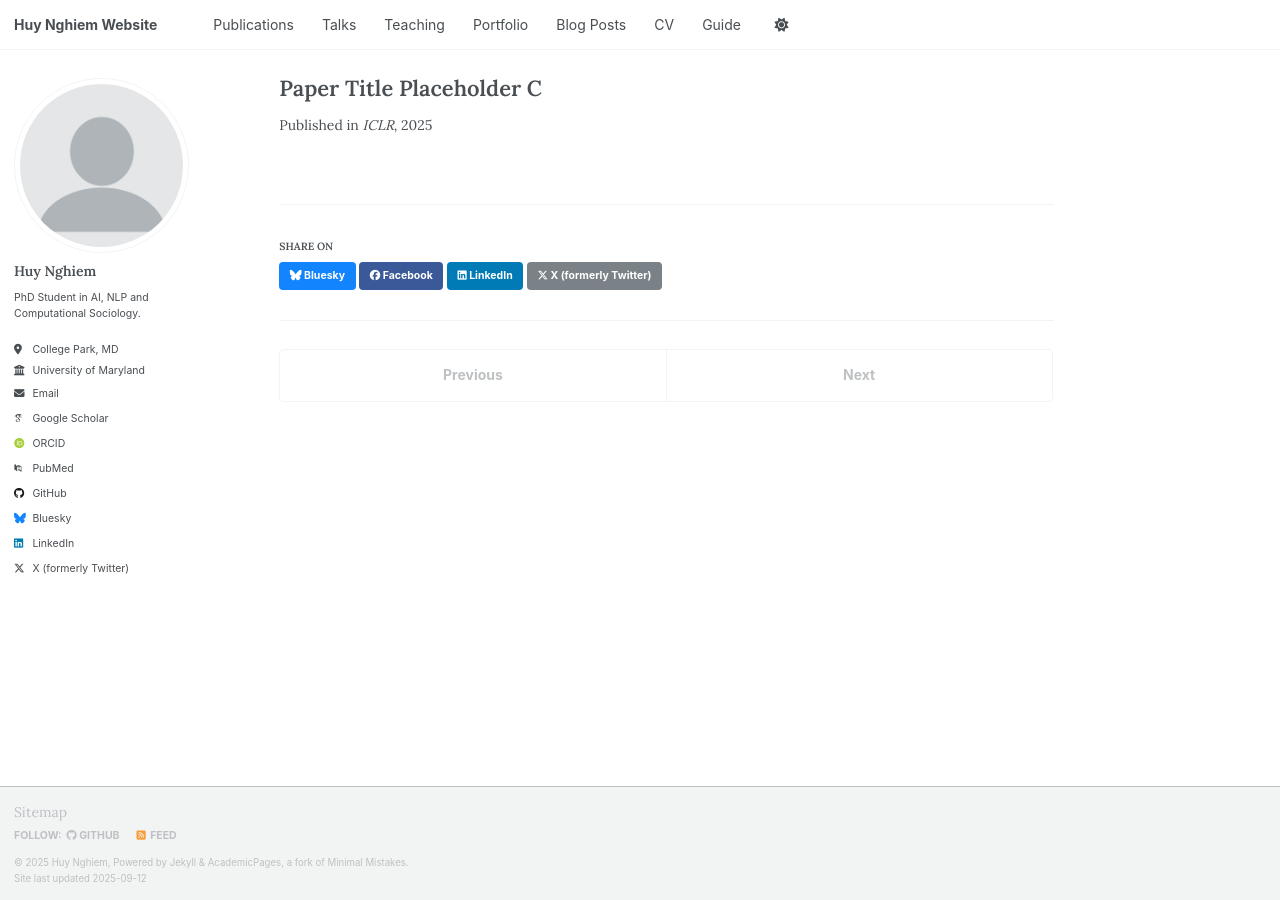
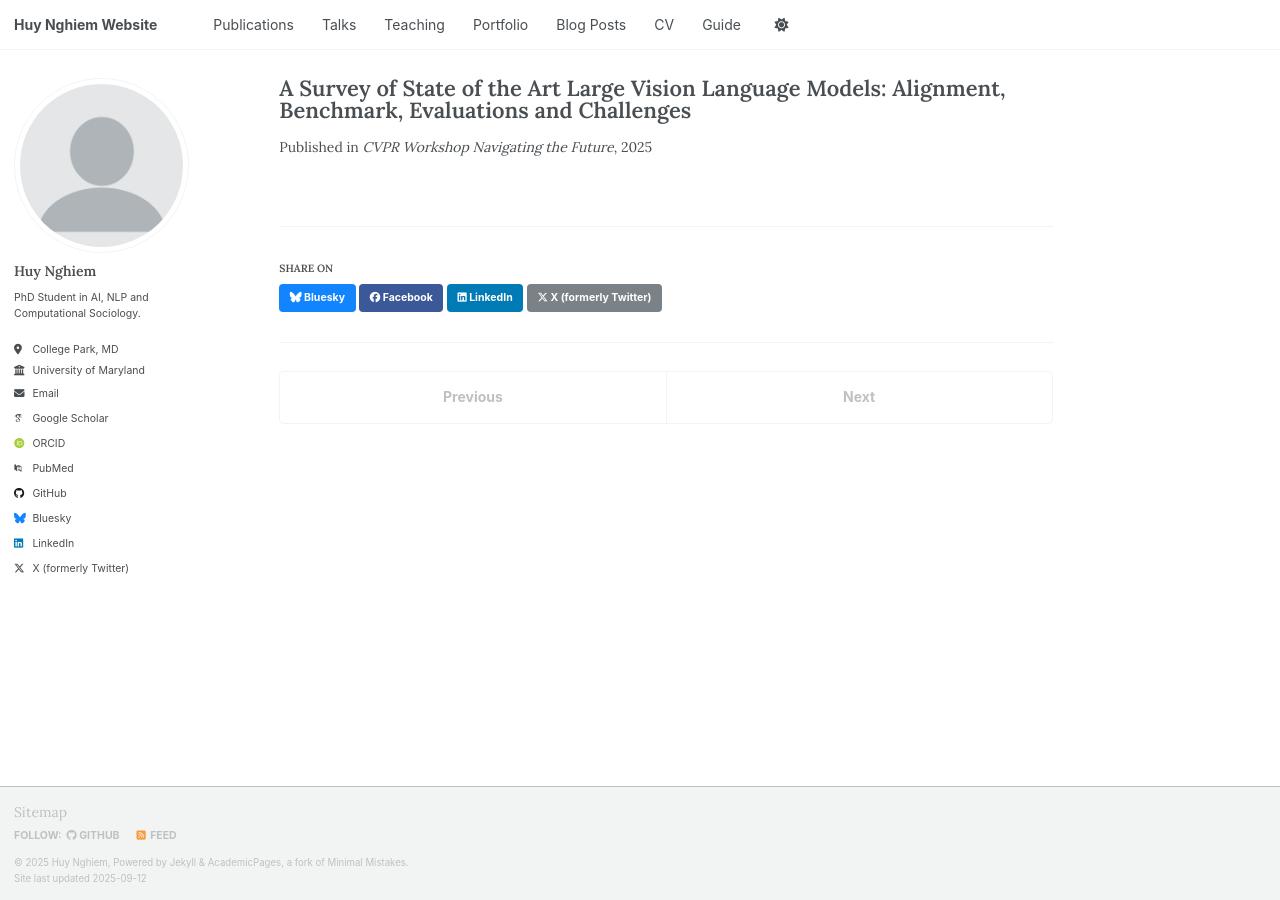
Before and after one commit to hnghiem-nlp/hnghiem-nlp.github.io, a Jekyll site: the page built from _publications/2025-placeholder-4.md, in a window 1280 px wide. Built offline with Jekyll 4.4.1, drawn with Linux system fonts in a browser that asks for light colours; some web fonts are replaced; a script that is not in the unit is left out.

Commit message:
fix links'

```diff
--- a/_config.yml
+++ b/_config.yml
@@ -37,7 +37,7 @@ author:
   googlescholar    : "https://scholar.google.com/citations?user=dDDHNL0AAAAJ"
   inspire-hep      : # URL
   impactstory      : # URL
-  orcid            : "http://orcid.org/orcid=0000-0002-4896-3338"
+  orcid            : "orcid=0000-0002-4896-3338"
   semantic         : # URL
   pubmed           : "https://www.ncbi.nlm.nih.gov/pubmed/?term=john+snow"
   researchgate     : # URL
@@ -62,7 +62,7 @@ author:
   keybase          : # Username
   instagram        : # Username
   lastfm           : # Username
-  linkedin         : "https://www.linkedin.com/feed/" # Username
+  linkedin         : "huy-tran-nghiem" # Username
   mastodon         : # URL
   medium           : # URL
   pinterest        : # Username
--- a/_publications/2025-placeholder-4.md
+++ b/_publications/2025-placeholder-4.md
@@ -1,11 +1,11 @@
 ---
-title: "Paper Title Placeholder C"
-authors: "Huy Nghiem, Coauthor"
-venue: "ICLR"
-year: 2024
-pdf: "/papers/example.pdf"
-code: "https://github.com/example/repo"
-image: "/assets/img/papers/placeholder-3.jpg"
-excerpt: "Another short blurb for the card."
+title: "A Survey of State of the Art Large Vision Language Models: Alignment, Benchmark, Evaluations and Challenges"
+authors: "Zongxia Li, Xiyang Wu, Hongyang Du, Fuxiao Liu, Huy Nghiem, Guangyao Shi"
+venue: "CVPR Workshop Navigating the Future"
+year: 2025
+pdf: "https://arxiv.org/abs/2501.02189"
+code: "https://github.com/zli12321/Vision-Language-Models-Overview"
+image: "/assets/img/papers/cvpr.jpg"
+excerpt: "A survey on Large Vision-Langauge Models."
 selected: true
 ---
```
Also changed, not shown: assets/img/papers/cvpr.png (added), 1 other file.
